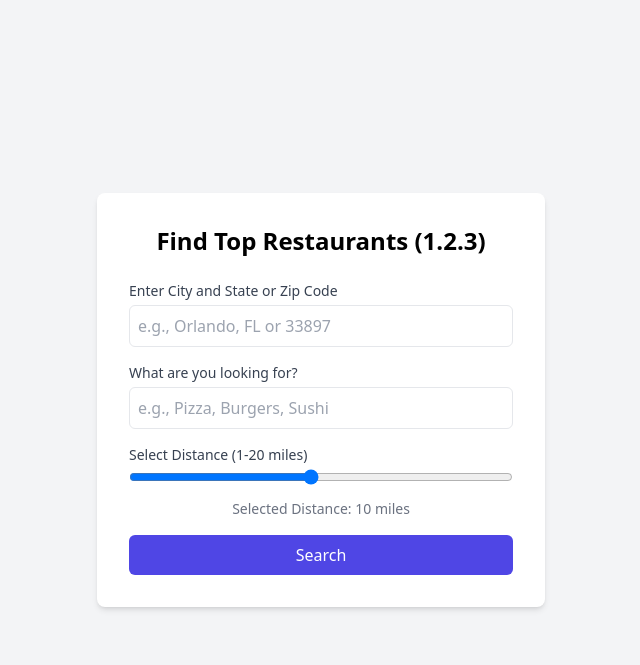
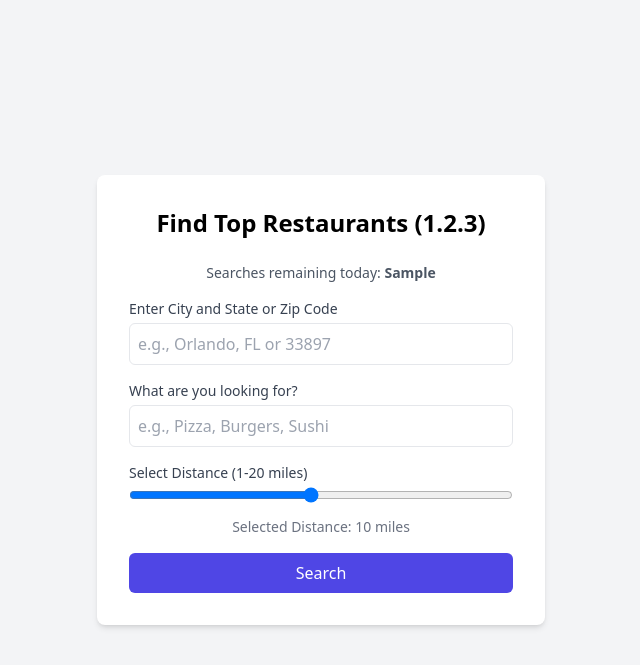
Before and after one commit to JonnySchipper/restaurant-finder, a Flask app: template templates/index.html in a window 1280 px wide. Shown: the top 665 px of the page, without its empty margins (319-959 px from the left). Run offline with Flask 3, Linux system fonts and the light colour scheme; the template is opened without the code that fills it: most values are stand-ins (such as "Sample title", 1, 10 or a date in 2020); some libraries are stand-ins or nearby versions.

Commit message:
Add query number to main page

```diff
--- a/app.py
+++ b/app.py
@@ -4,6 +4,8 @@ from flask import Flask, request, render_template
 from flask_limiter import Limiter
 from flask_limiter.util import get_remote_address
 from geopy.geocoders import Nominatim
+from datetime import datetime
+from time import mktime
 
 app = Flask(__name__)
 
@@ -31,9 +33,31 @@ def calculate_score(rating: float, review_count: int) -> float:
         score = rating + min(bonus, 1.0)
     return round(score, 2)
 
+def get_remaining_queries():
+    """Get the number of remaining queries for the current user's IP for today."""
+    try:
+        # Get the current user's IP
+        ip = get_remote_address()
+        # Flask-Limiter key for daily limit: <key_func>:route:<limit>
+        limit_key = f"{ip}:/:10 per day"
+        # Get the current count from storage
+        storage = limiter.limiter.storage
+        # Flask-Limiter stores counts in a hash with timestamped windows
+        # We need to check the current day's window
+        window = int(mktime(datetime.now().replace(hour=0, minute=0, second=0, microsecond=0).timetuple()))
+        count = storage.get(f"{limit_key}:{window}") or 0
+        remaining = max(0, 10 - int(count))  # Calculate remaining queries
+        return remaining
+    except Exception:
+        # Fallback to 10 if storage access fails
+        return 10
+
 @app.route('/', methods=['GET', 'POST'])
 @limiter.limit("10 per day")  # Explicitly apply limit to this route
 def index():
+    # Get remaining queries to pass to template
+    remaining_queries = get_remaining_queries()
+
     if request.method == 'POST':
         zipcode = request.form['zipcode']
         searchquery = request.form['searchQuery'].strip().lower()  # Use searchQuery from form
@@ -45,7 +69,7 @@ def index():
             # Convert zip code or city/state to coordinates
             location = geolocator.geocode(f"{zipcode}, USA")
             if not location:
-                return render_template('index.html', error="Invalid zip code or location")
+                return render_template('index.html', error="Invalid zip code or location", remaining_queries=remaining_queries)
 
             lat, lng = location.latitude, location.longitude
 
@@ -89,14 +113,15 @@ def index():
             return render_template('results.html', restaurants=restaurants, zipcode=zipcode, searchquery=searchquery, radius=distance)
 
         except Exception as e:
-            return render_template('index.html', error=str(e))
+            return render_template('index.html', error=str(e), remaining_queries=remaining_queries)
 
-    return render_template('index.html')
+    return render_template('index.html', remaining_queries=remaining_queries)
 
 # Custom error handler for rate limit exceeded
 @app.errorhandler(429)
 def ratelimit_handler(e):
-    return render_template('index.html', error="You've reached the daily search limit (10 searches). Please try again tomorrow."), 429
+    remaining_queries = get_remaining_queries()
+    return render_template('index.html', error="You've reached the daily search limit (10 searches). Please try again tomorrow.", remaining_queries=remaining_queries), 429
 
 if __name__ == '__main__':
     app.run(host='0.0.0.0', port=5000)
--- a/templates/index.html
+++ b/templates/index.html
@@ -9,6 +9,7 @@
 <body class="bg-gray-100 flex items-center justify-center h-screen">
     <div class="bg-white p-8 rounded-lg shadow-md w-full max-w-md">
         <h1 class="text-2xl font-bold mb-6 text-center">Find Top Restaurants (1.2.3)</h1>
+        <p class="text-sm text-gray-600 mb-4 text-center">Searches remaining today: <span class="font-semibold">{{ remaining_queries }}</span></p>
         <form method="POST" action="/" class="flex flex-col space-y-4">
             <div>
                 <label for="zipcode" class="block text-sm font-medium text-gray-700">Enter City and State or Zip Code</label>
```
